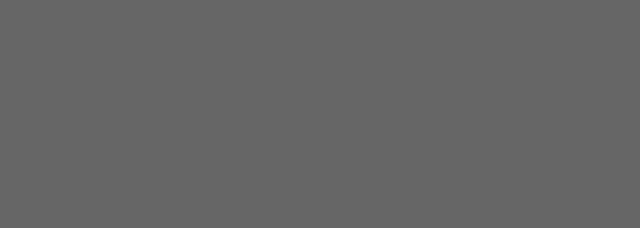
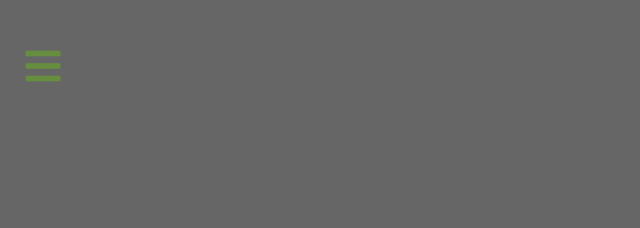
Before and after one commit to Aoamos/Tea-Station, a plain HTML site: page index.html in a window 1280 px wide. Shown: the top 228 px of the page, 0-640 px from the left. Drawn offline with Linux system fonts and the light colour scheme; a web font is replaced by a local one.

Commit message:
add the navbtn to the page and styled it

```diff
--- a/css/styles.css
+++ b/css/styles.css
@@ -136,6 +136,21 @@ p {
   }
 }
 
+/*
+=============
+Nav bar
+================
+*/
+.nav-btn {
+  position: fixed;
+  top: 5%;
+  left: 2%;
+  font-size: 2.5rem;
+  color: var(--clr-primary);
+  z-index: 1;
+  cursor: pointer;
+  /* animation */
+}
 /*
 =============
 Header
--- a/index.html
+++ b/index.html
@@ -16,6 +16,10 @@
   </head>
   <body>
     <!-- Navbar -->
+    <!--Nav button-->
+    <span class="nav-btn" id="nav-btn">
+      <i class="fas fa-bars"></i>
+    </span>
 
     <!-- Header -->
     <header class="header">
```
